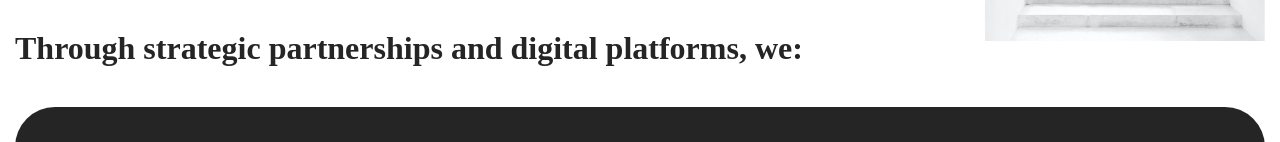
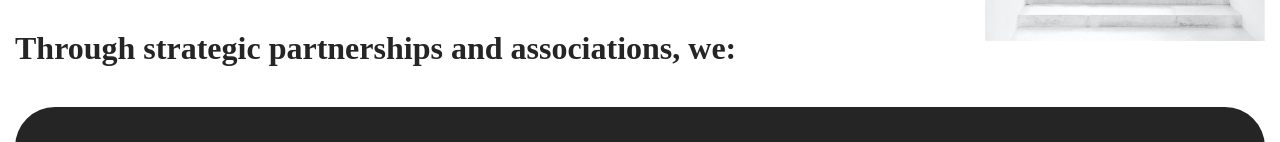
Before and after one commit to pawan8490/SwarnaGram, a plain HTML site: page index.html in a window 1280 px wide. Shown: the part 4513-4655 px from the top of the page. Drawn offline with Linux system fonts and the light colour scheme; a web font is replaced by a local one.

Commit message:
Update index.html

```diff
--- a/index.html
+++ b/index.html
@@ -207,7 +207,7 @@
                     </div>
                 </div>
             </div>
-            <div class="connectUpText">Through strategic partnerships and digital platforms, we:</div>
+            <div class="connectUpText">Through strategic partnerships and associations, we:</div>
 
             <div class="promteCardParent">
                 <div class="promteRow">
```
